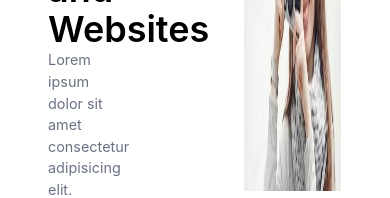
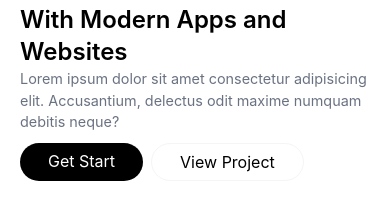
Before and after one commit to Shaimapk/Tailwind-project, a website: page public/index.html in a window 390 px wide. Shown: the part 396-594 px from the top of the page. Drawn offline with nearby package versions, Linux system fonts and the light colour scheme; files that its build step writes are made by us from their sources.

Commit message:
first section made responsive

```diff
--- a/public/index.html
+++ b/public/index.html
@@ -41,12 +41,12 @@
 
                 <!-- main content -->
                 <div class="w-full h-[88vh] flex">
-                    <div class="w-1/2 h-full flex flex-col justify-center px-12">
-                        <h1 class="text-4xl font-semibold">
+                    <div class="sm:w-1/2 h-full flex flex-col justify-center px-5 sm:px-12">
+                        <h1 class="text-2xl sm:text-4xl font-semibold">
                             Grow Your Business <br />
                             With Modern Apps and <br />Websites
                         </h1>
-                        <p class="w-[70%] text-[0.9rem] text-gray-500">
+                        <p class="w-full sm:w-[70%] text-[0.9rem] text-gray-500">
                             Lorem ipsum dolor sit amet consectetur adipisicing elit. Accusantium, delectus odit maxime
                             numquam debitis neque?
                         </p>
@@ -55,8 +55,8 @@
                             <a class="px-7 py-1.5 rounded-full border-[1.5px] border-[#f5f5f5]">View Project</a>
                         </div>
                     </div>
-
-                    <div class="w-1/2 h-full flex justify-center items-center">
+                    <div class="hidden sm:flex w-1/2 h-full">
+                        <div class="w-full h-full flex justify-center items-center">
                         <div class="w-[60%] h-[70%] bg-white rounded-lg overflow-hidden p-2.5 relative">
                             <div class="bg-white rounded-lg absolute top-0 left-0 w-50 p-2.5">
                                 <div class="p-2.5 rounded-lg bg-[#f5f5f5]">
@@ -77,6 +77,7 @@
                             </div>
 
                             <img class="w-full h-full rounded-lg" src="../assets/photography.jpg" alt="" />
+                        </div>
                         </div>
                     </div>
                 </div>
```
